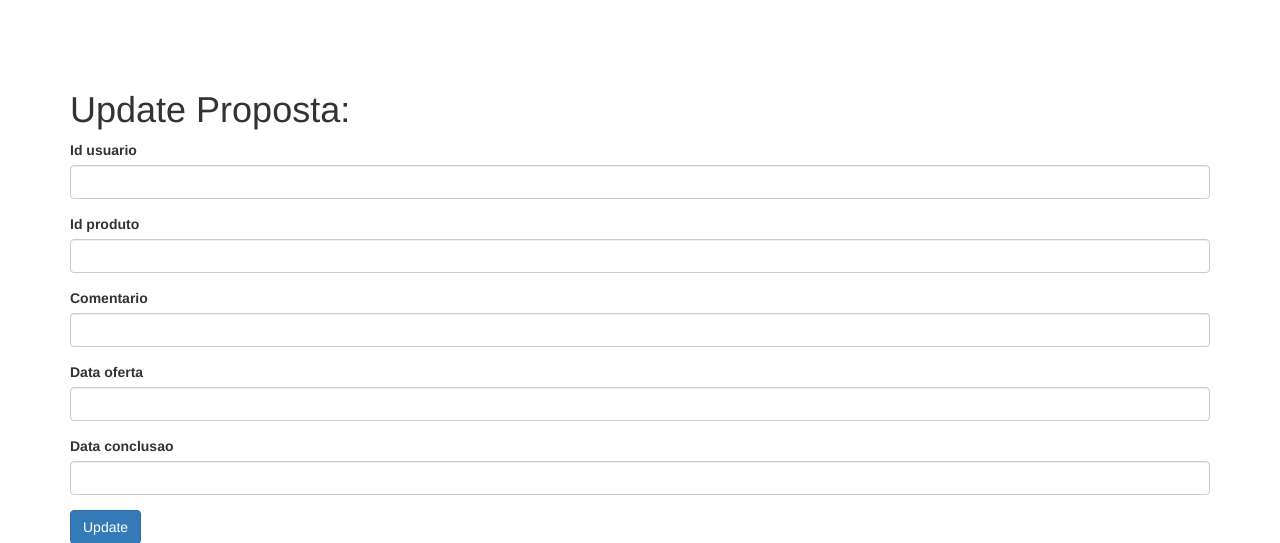
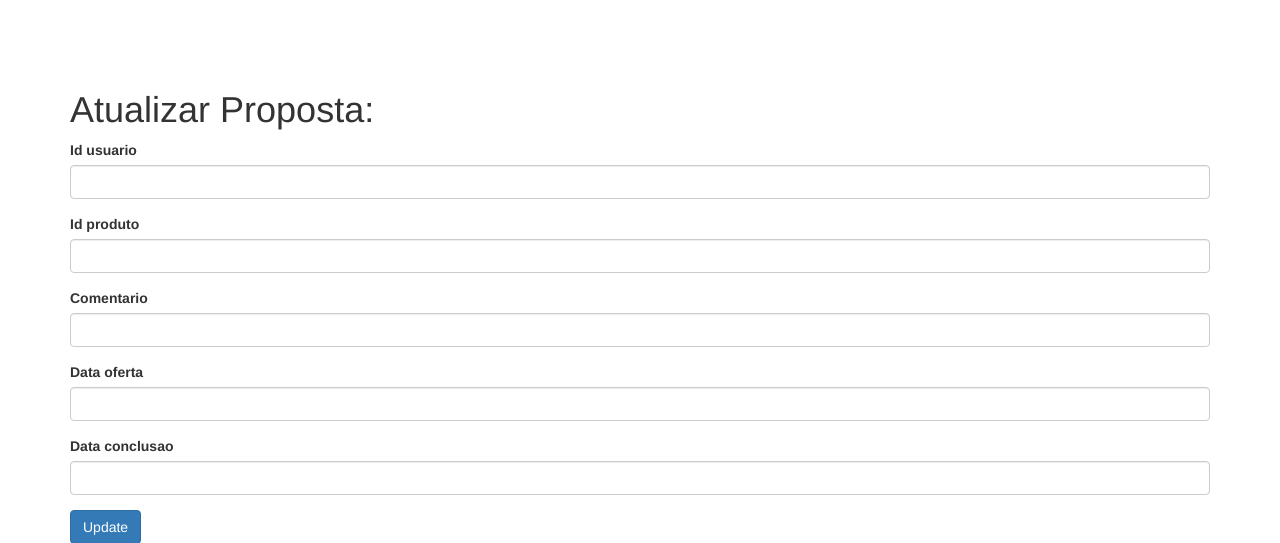
Before and after one commit to phptrinket/trinket, a Yii app: template views/proposta/update.php in a window 1280 px wide. Shown: the top 543 px of the page. Run offline with PHP 8.4 and a stand-in for Yii, Linux system fonts and the light colour scheme; the template is opened without the code that fills it, so the values that code supplies are empty; form fields are guessed from the names that the template uses; some libraries are stand-ins or nearby versions.

Commit message:
Adicionar "fazer proposta" e "propostas" quando usuario esta logado.

```diff
--- a/views/layouts/main.php
+++ b/views/layouts/main.php
@@ -63,6 +63,9 @@
             'options' => ['class' => 'navbar-nav navbar-right'],
             'items' => [
                 ['label' => 'Cadastrar Produtos', 'url' => ['/produto/create']],
+                ['label' => 'Fazer Proposta', 'url' => ['/proposta/create']],
+                ['label' => 'Propostas', 'url' => ['/proposta/index']],
+
                 Yii::$app->user->isGuest ? (
                 ['label' => 'Login', 'url' => ['/site/login']]
                 ) : (
--- a/views/proposta/_form.php
+++ b/views/proposta/_form.php
@@ -23,7 +23,7 @@
     <?= $form->field($model, 'data_conclusao')->textInput() ?>
 
     <div class="form-group">
-        <?= Html::submitButton($model->isNewRecord ? 'Create' : 'Update', ['class' => $model->isNewRecord ? 'btn btn-success' : 'btn btn-primary']) ?>
+        <?= Html::submitButton($model->isNewRecord ? 'Enviar' : 'Update', ['class' => $model->isNewRecord ? 'btn btn-primary' : 'btn btn-primary']) ?>
     </div>
 
     <?php ActiveForm::end(); ?>
--- a/views/proposta/create.php
+++ b/views/proposta/create.php
@@ -6,7 +6,7 @@
 /* @var $this yii\web\View */
 /* @var $model app\models\Proposta */
 
-$this->title = 'Create Proposta';
+$this->title = 'Fazer Proposta';
 $this->params['breadcrumbs'][] = ['label' => 'Propostas', 'url' => ['index']];
 $this->params['breadcrumbs'][] = $this->title;
 ?>
--- a/views/proposta/index.php
+++ b/views/proposta/index.php
@@ -16,7 +16,7 @@
     <?php // echo $this->render('_search', ['model' => $searchModel]); ?>
 
     <p>
-        <?= Html::a('Create Proposta', ['create'], ['class' => 'btn btn-success']) ?>
+        <?= Html::a('Fazer Proposta', ['create'], ['class' => 'btn btn-primary']) ?>
     </p>
     <?= GridView::widget([
         'dataProvider' => $dataProvider,
--- a/views/proposta/update.php
+++ b/views/proposta/update.php
@@ -5,7 +5,7 @@
 /* @var $this yii\web\View */
 /* @var $model app\models\Proposta */
 
-$this->title = 'Update Proposta: ' . $model->id;
+$this->title = 'Atualizar Proposta: ' . $model->id;
 $this->params['breadcrumbs'][] = ['label' => 'Propostas', 'url' => ['index']];
 $this->params['breadcrumbs'][] = ['label' => $model->id, 'url' => ['view', 'id' => $model->id]];
 $this->params['breadcrumbs'][] = 'Update';
--- a/views/proposta/view.php
+++ b/views/proposta/view.php
@@ -15,8 +15,8 @@
     <h1><?= Html::encode($this->title) ?></h1>
 
     <p>
-        <?= Html::a('Update', ['update', 'id' => $model->id], ['class' => 'btn btn-primary']) ?>
-        <?= Html::a('Delete', ['delete', 'id' => $model->id], [
+        <?= Html::a('Atualizar', ['update', 'id' => $model->id], ['class' => 'btn btn-primary']) ?>
+        <?= Html::a('Deletar', ['delete', 'id' => $model->id], [
             'class' => 'btn btn-danger',
             'data' => [
                 'confirm' => 'Are you sure you want to delete this item?',
```
